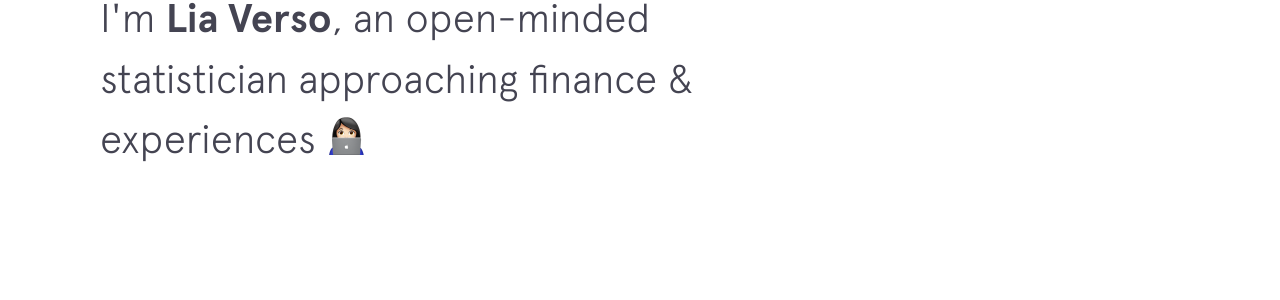
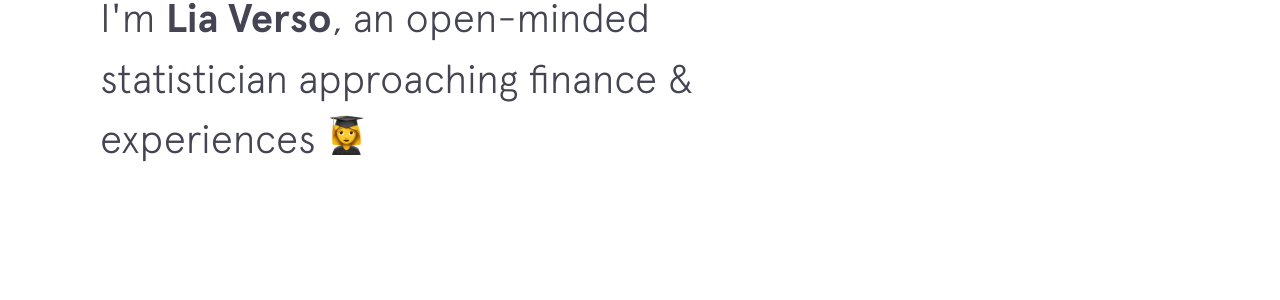
Before and after one commit to drew458/l-proj, a Jekyll site: the page built from index.html, in a window 1280 px wide. Shown: the part 391-691 px from the top of the page. Built offline with Jekyll 4.4.1, drawn with Linux system fonts in a browser that asks for light colours; nearby versions of some CDN libraries.

Commit message:
changed emojis

```diff
--- a/_includes/intro.html
+++ b/_includes/intro.html
@@ -5,7 +5,7 @@
 
   <h2 class="intro__tagline">I'm
     <span class="name">Lia Verso</span>, an open-minded statistician approaching finance &amp; experiences
-    <span class="emoji technologist"></span>
+    <span class="emoji woman-student"></span>
   </h2>
 
   <h3 class="intro__contact">
--- a/_scss/partials/_intro.scss
+++ b/_scss/partials/_intro.scss
@@ -96,8 +96,8 @@
     .name {
       font-weight: 700;
     }
-    .technologist {
-      background-image: url('../img/emojis/technologist.png');
+    .woman-student {
+      background-image: url('../img/emojis/woman-student.png');
     }
   }
   &__contact {
```
Also changed, not shown: css/main.css, img/emojis/woman-student.png (added).
